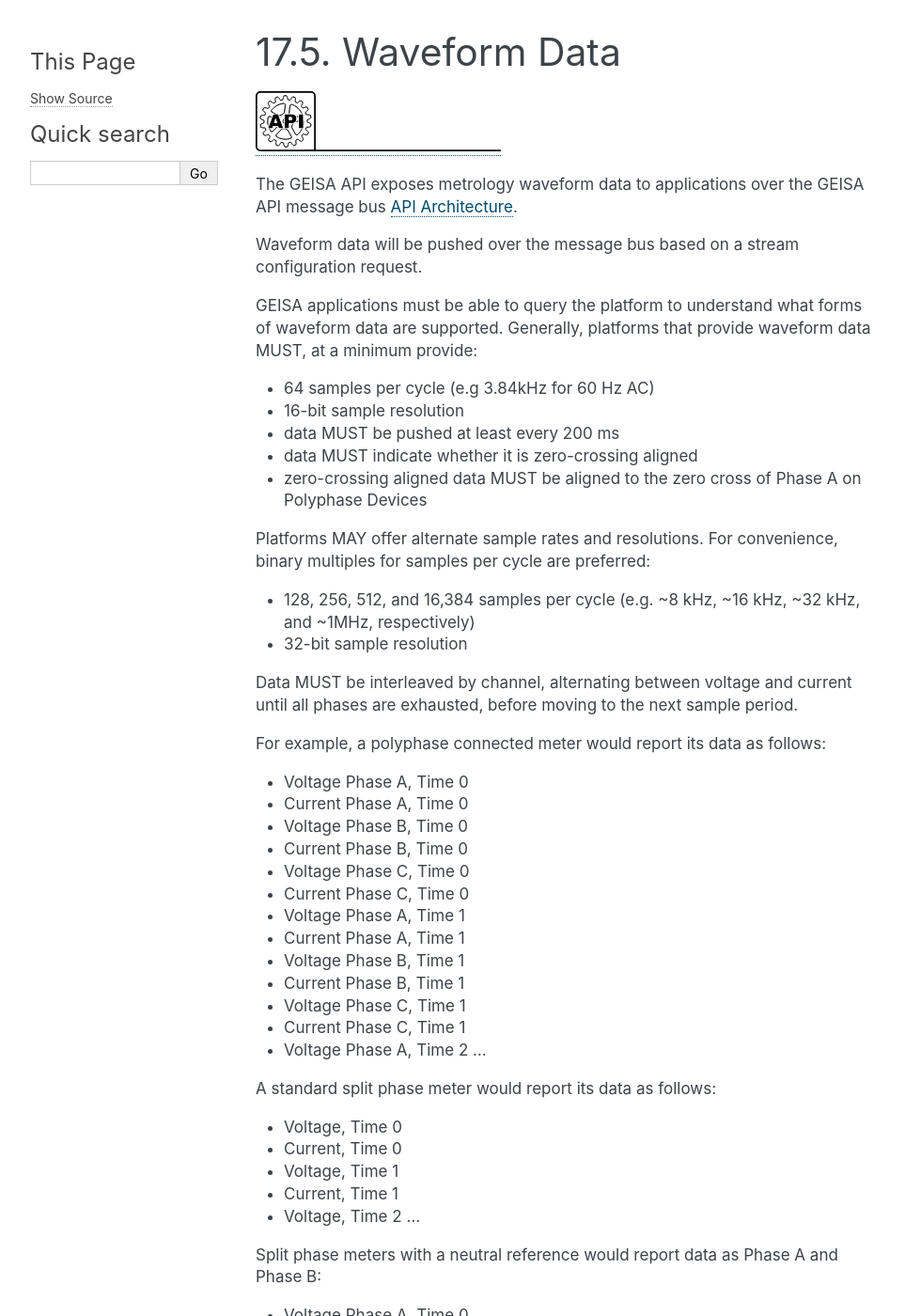
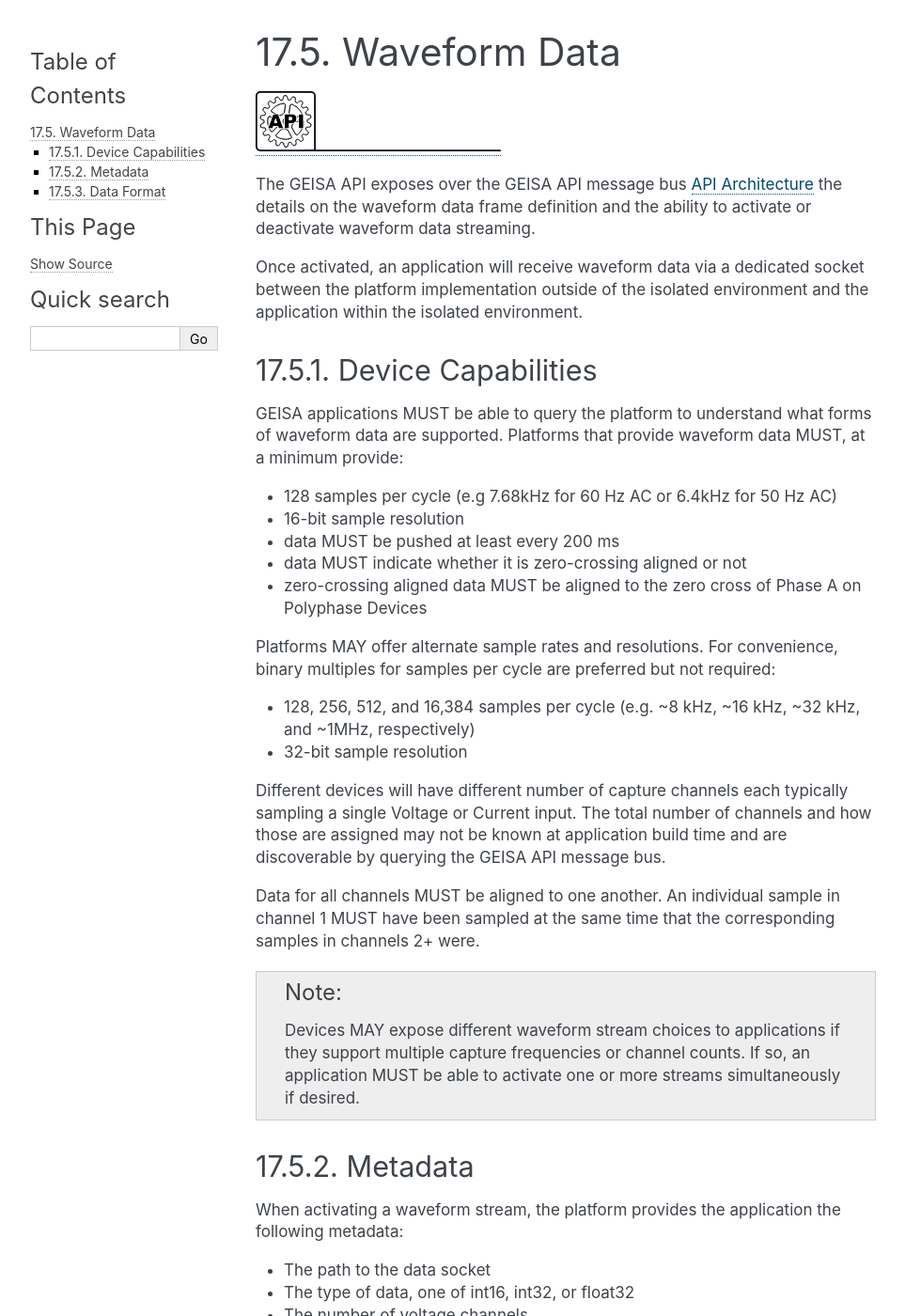
Before and after one commit to geisa/specification, a Sphinx documentation site: the page built from source/api/waveform.rst, in a window 1280 px wide and 1400 px high. Shown: the whole window at 94% size, without its empty margins (148-1111 px from the left). Built offline with Sphinx 7.4.7, drawn with Linux system fonts in a browser that asks for light colours; some of the changed text lies outside the part shown.

Commit message:
update waveform spec post face-to-face to include dedicated socket, metadata, and data formats
Signed-off-by: David Johnson <david.johnson@sense.com>

```diff
--- a/source/api/waveform.rst
+++ b/source/api/waveform.rst
@@ -3,87 +3,163 @@
 
 |geisa-api-hdr|
 
-The GEISA API exposes metrology waveform data to applications over
-the GEISA API message bus :doc:`/api/architecture`.
+The GEISA API exposes over the GEISA API message bus :doc:`/api/architecture` the details on the waveform data frame definition and the ability to activate or deactivate waveform data streaming.
 
-Waveform data will be pushed over the message bus based on a
-stream configuration request.
+Once activated, an application will receive waveform data via a dedicated socket between the platform implementation outside of the isolated environment and the application within the isolated environment.
 
-GEISA applications must be able to query the platform to understand what
-forms of waveform data are supported.  Generally, platforms that provide
+
+Device Capabilities
+^^^^^^^^^^^^^^^^^^^
+
+GEISA applications MUST be able to query the platform to understand what
+forms of waveform data are supported.  Platforms that provide
 waveform data MUST, at a minimum provide:
 
-- 64 samples per cycle (e.g 3.84kHz for 60 Hz AC)
+- 128 samples per cycle (e.g 7.68kHz for 60 Hz AC or 6.4kHz for 50 Hz AC)
 - 16-bit sample resolution
 - data MUST be pushed at least every 200 ms
-- data MUST indicate whether it is zero-crossing aligned
+- data MUST indicate whether it is zero-crossing aligned or not
 - zero-crossing aligned data MUST be aligned to the zero cross of
   Phase A on Polyphase Devices
 
 Platforms MAY offer alternate sample rates and resolutions.
-For convenience, binary multiples for samples per cycle are preferred:
+For convenience, binary multiples for samples per cycle are preferred but not required:
 
 - 128, 256, 512, and 16,384 samples per cycle
   (e.g. ~8 kHz, ~16 kHz, ~32 kHz, and ~1MHz, respectively)
 - 32-bit sample resolution
 
-Data MUST be interleaved by channel, alternating between voltage and current
-until all phases are exhausted, before moving to the next sample period.
+Different devices will have different number of capture channels each typically sampling a single Voltage or Current input.  The total number of channels and how those are assigned may not be known at application build time and are discoverable by querying the GEISA API message bus.
 
-For example, a polyphase connected meter would report its data as follows:
+Data for all channels MUST be aligned to one another.  An individual sample in channel 1 MUST have been sampled at the same time that the corresponding samples in channels 2+ were.
+
+
+.. Note::
+
+  Devices MAY expose different waveform stream choices to applications if they support multiple capture frequencies or channel counts.  If so, an application MUST be able to activate one or more streams simultaneously if desired.
+
+
+Metadata
+^^^^^^^^
+
+When activating a waveform stream, the platform provides the application the following metadata:
+
+- The path to the data socket
+- The type of data, one of int16, int32, or float32
+- The number of voltage channels
+- The number of current channels
+- The total number of channels (Typically the sum of 3 items above, but MAY be larger)
+- The sampling frequency in Hz
+- If the frames are AC cycle aligned or not
+- If data type is integer, the voltage scaling factor to convert to Volts
+- If data type is integer, the current scaling factor to convert to Amps
+- The expected data frame frequency (ex: 200msec)
+
+
+Data Format
+^^^^^^^^^^^
+
+Once activated via GEISA API, applications can then open and start receiving data frames from a dedicated `AF_UNIX` family `SOCK_SEQPACKET` type socket.  This socket MUST be provisioned into the application's isolated environment using a path provided in the activation API response.
+
+`SOCK_SEQPACKET` type sockets provide the application in-order delivery of data that honors message boundaries and provide the sender connection-oriented semantics.
+
+The sending process in the platform, constructs data frames and sends them over this socket without serialization/deserialization and is suitable for receipt directly into native data buffers for processing by the application.
+
+The data frame is formatted as follows (example C language structure)::
+
+   struct geisa_waveform_frame
+   {
+     int64_t    timestamp;       /* in millisec */
+     uint32_t   sequence_num;    /* unspecified starting value, incremented every frame */
+     uint32_t   reserved;
+     union {
+       /* variable length array of 1 of 3 data types */
+       int16_t  i16[0];
+       int32_t  i32[0];
+       float    f32[0];
+     } data;
+   };
+
+Notably absent from the data frame is the metadata listed above as well as the frame length which is obtained from the `recv()` or similar syscall.
+
+The `timestamp` field MUST be the timestamp for the first sample in the frame.
+
+The `data` union represents a variable length array of one of the three supported data types.  The array size is computed as `sample_count * total_channel_count`.
+
+Samples within the data array MUST be ordered as follows:
+
+- Time 0
+
+  - All voltage channels
+  - All current channels
+
+- Time 1
+
+  - All voltage channels
+  - All current channels
+
+- Time 2
+
+  - All voltage channels
+  - All current channels
+
+- And so on...
+
+
+A standard split phase 2S meter with 1 Voltage and 2 Current channels (3 total channels) would report its data as follows:
+
+- Voltage Phase AB, Time 0
+- Current Phase A, Time 0
+- Current Phase B, Time 0
+- Voltage Phase AB, Time 1
+- Current Phase A, Time 1
+- Current Phase B, Time 1
+
+
+A standard split phase 12S meter with 2 Voltage and 2 Current channels (4 total channels) would report its data as follows:
 
 - Voltage Phase A, Time 0
+- Voltage Phase B, Time 0
 - Current Phase A, Time 0
+- Current Phase B, Time 0
+- Voltage Phase A, Time 1
+- Voltage Phase B, Time 1
+- Current Phase A, Time 1
+- Current Phase B, Time 1
+
+
+For example, a polyphase meter with 3 Voltage and 3 Current channels (6 total channels) would report its data as follows:
+
+- Voltage Phase A, Time 0
 - Voltage Phase B, Time 0
+- Voltage Phase C, Time 0
+- Current Phase A, Time 0
 - Current Phase B, Time 0
-- Voltage Phase C, Time 0
 - Current Phase C, Time 0
 - Voltage Phase A, Time 1
+- Voltage Phase B, Time 1
+- Voltage Phase C, Time 1
 - Current Phase A, Time 1
-- Voltage Phase B, Time 1
 - Current Phase B, Time 1
-- Voltage Phase C, Time 1
 - Current Phase C, Time 1
-- Voltage Phase A, Time 2 . . .
 
-A standard split phase meter would report its data as follows:
 
-- Voltage, Time 0
-- Current, Time 0
-- Voltage, Time 1
-- Current, Time 1
-- Voltage, Time 2 . . .
-
-Split phase meters with a neutral reference would report data as Phase A and Phase B:
+For example, a polyphase with neutral meter with 3 Voltage and 4 Current channels (7 total channels) would report its data as follows:
 
 - Voltage Phase A, Time 0
+- Voltage Phase B, Time 0
+- Voltage Phase C, Time 0
 - Current Phase A, Time 0
-- Voltage Phase B, Time 0
 - Current Phase B, Time 0
+- Current Phase C, Time 0
+- Current Neutral, Time 0
 - Voltage Phase A, Time 1
+- Voltage Phase B, Time 1
+- Voltage Phase C, Time 1
 - Current Phase A, Time 1
-- Voltage Phase B, Time 1
 - Current Phase B, Time 1
-- Voltage Phase A, Time 2 . . .
-
-For example, a polyphase connected meter with a neutral current measurement would report its data as follows:
-
-- Voltage Phase A, Time 0
-- Current Phase A, Time 0
-- Voltage Phase B, Time 0
-- Current Phase B, Time 0
-- Voltage Phase C, Time 0
-- Current Phase C, Time 0
-- Neutral Current, Time 0
-- Voltage Phase A, Time 1
-- Current Phase A, Time 1
-- Voltage Phase B, Time 1
-- Current Phase B, Time 1
-- Voltage Phase C, Time 1
 - Current Phase C, Time 1
-- Neutral Current, Time 1
-- Voltage Phase A, Time 2 . . .
-
+- Current Neutral, Time 1
 
 
 
```
